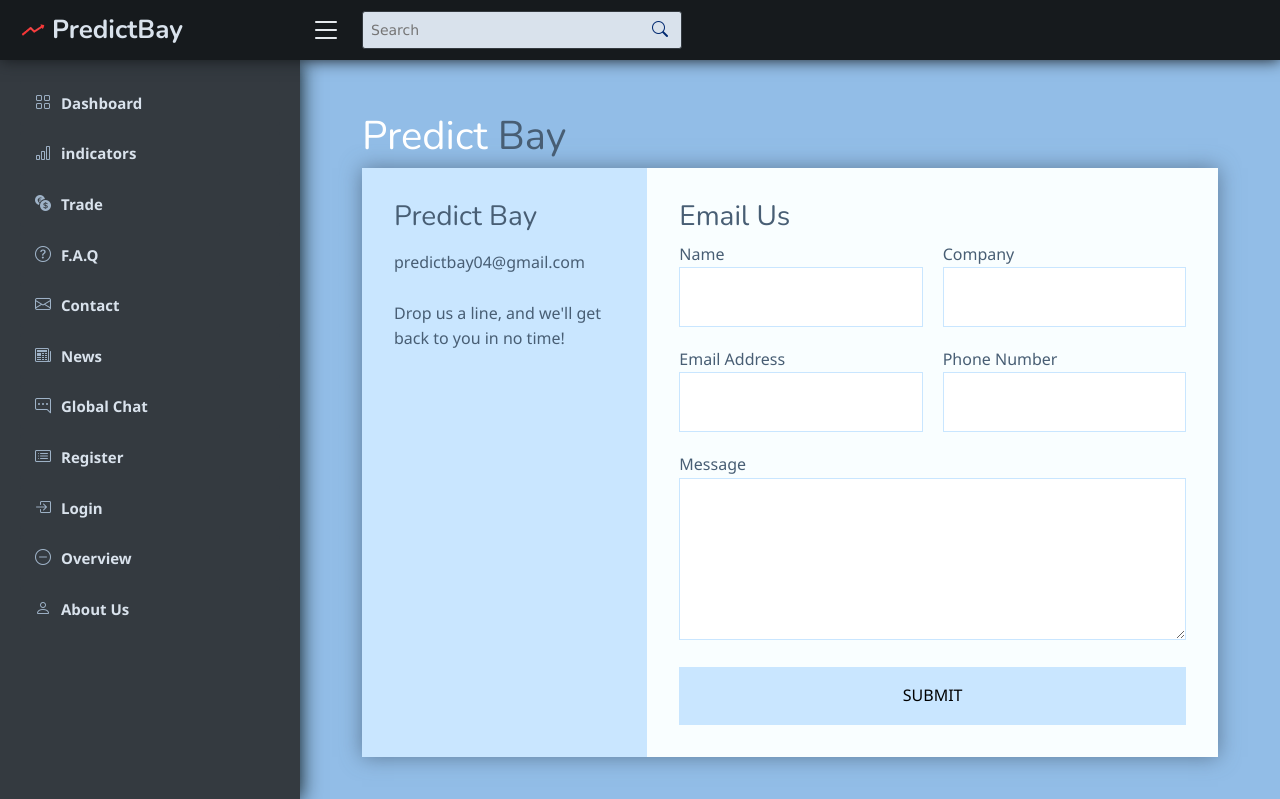
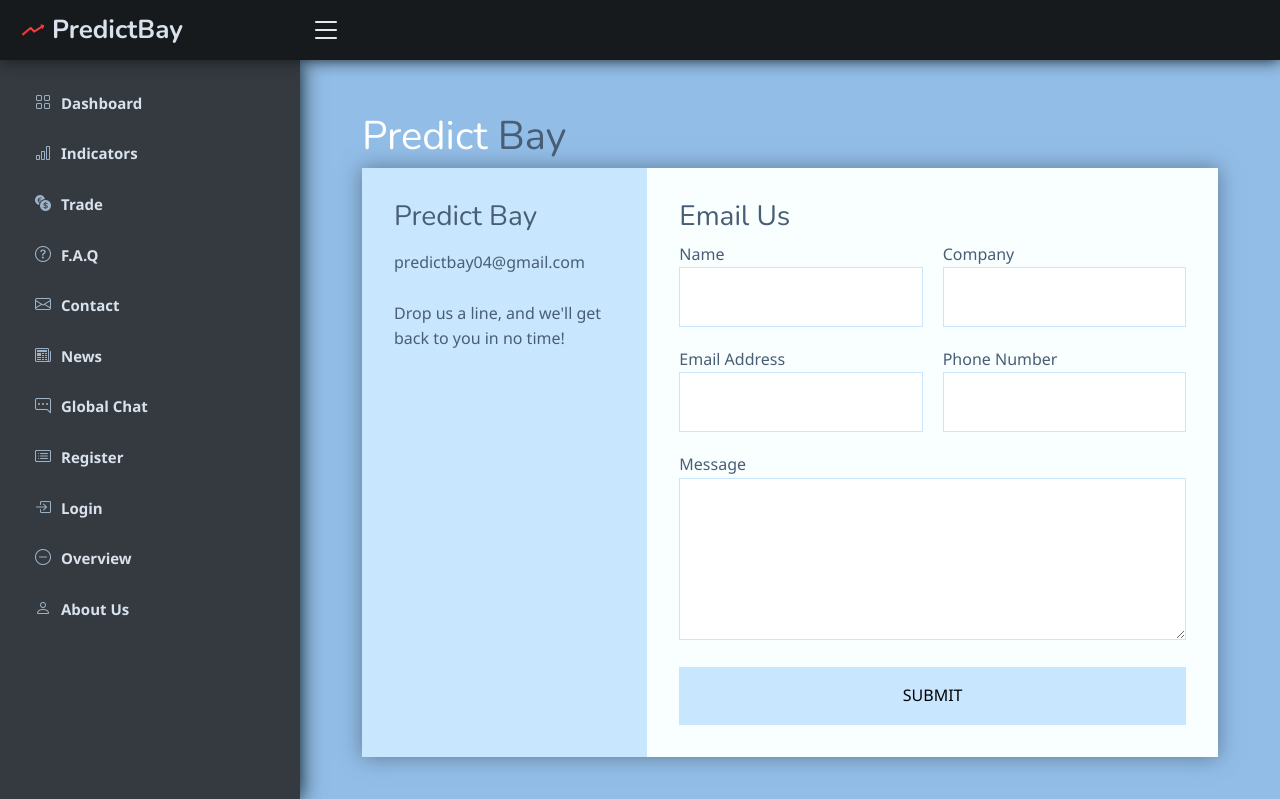
Before and after one commit to Abhishek-Mallick/Predict-Bay, a Flask app: page /contact in a window 1280 px wide. Shown: the top 799 px of the page. Run offline with Flask 3, Linux system fonts and the light colour scheme; some libraries are stand-ins or nearby versions; some web fonts are replaced.

Commit message:
Update pages-contact.html

```diff
--- a/templates/pages-contact.html
+++ b/templates/pages-contact.html
@@ -9,11 +9,9 @@
   <meta content="" name="description">
   <meta content="" name="keywords">
 
-  <!-- Favicons -->
   <link href="/static/img/logoalt2.png" rel="icon">
   <link href="assets/img/apple-touch-icon.png" rel="apple-touch-icon">
 
-  <!-- Google Fonts -->
   <link href="https://fonts.gstatic.com" rel="preconnect">
   <link
     href="https://fonts.googleapis.com/css?family=Open+Sans:300,300i,400,400i,600,600i,700,700i|Nunito:300,300i,400,400i,600,600i,700,700i|Poppins:300,300i,400,400i,500,500i,600,600i,700,700i"
@@ -37,7 +35,6 @@
 
 <body>
 
-  <!-- ======= Header ======= -->
   <header id="header" class="header fixed-top d-flex align-items-center">
 
     <div class="d-flex align-items-center justify-content-between">
@@ -46,34 +43,9 @@
         <span class="d-none d-lg-block">PredictBay</span>
       </a>
       <i class="bi bi-list toggle-sidebar-btn"></i>
-    </div><!-- End Logo -->
+    </div>
+  </header>
 
-    <div class="search-bar">
-      <form class="search-form d-flex align-items-center" method="POST" action="#">
-        <input type="text" name="query" placeholder="Search" title="Enter search keyword">
-        <button type="submit" title="Search"><i class="bi bi-search"></i></button>
-      </form>
-    </div><!-- End Search Bar -->
-
-    <nav class="header-nav ms-auto">
-      <ul class="d-flex align-items-center">
-
-        <li class="nav-item d-block d-lg-none">
-          <a class="nav-link nav-icon search-bar-toggle " href="#">
-            <i class="bi bi-search"></i>
-          </a>
-        </li><!-- End Search Icon-->
-
-
-
-
-
-      </ul>
-    </nav><!-- End Icons Navigation -->
-
-  </header><!-- End Header -->
-
-<!-- ======= Sidebar ======= -->
   <aside id="sidebar" class="sidebar">
 
     <ul class="sidebar-nav" id="sidebar-nav">
@@ -83,62 +55,60 @@
           <i class="bi-grid"></i>
           <span>Dashboard</span>
         </a>
-        </li><!-- End Dashboard Nav -->
+      </li>
       <li class="nav-item">
-            <a class="nav-link collapsed"  href="{{url_for('indicators')}}">
+        <a class="nav-link collapsed" href="{{url_for('indicators')}}">
           <i class="bi bi-bar-chart"></i>
-              <span>indicators</span>
+          <span>Indicators</span>
         </a>
       </li>
       <li class="nav-item">
-          <a class="nav-link collapsed" href="{{url_for('statergy')}}">
+        <a class="nav-link collapsed" href="{{url_for('trade')}}">
           <i class="bi bi-currency-exchange"></i>
           <span>Trade</span>
         </a>
       </li>
-
       <li class="nav-item">
         <a class="nav-link collapsed" href="{{url_for('faq')}}">
           <i class="bi bi-question-circle"></i>
           <span>F.A.Q</span>
         </a>
-        </li><!-- End F.A.Q Page Nav -->
+      </li>
 
       <li class="nav-item">
         <a class="nav-link collapsed" href="{{url_for('contact')}}">
           <i class="bi bi-envelope"></i>
           <span>Contact</span>
         </a>
-        </li><!-- End Contact Page Nav -->
+      </li>
 
       <li class="nav-item">
         <a class="nav-link collapsed" href="{{url_for('news')}}">
           <i class="bi bi-newspaper"></i>
           <span>News</span>
         </a>
-        </li><!-- End News Page Nav -->
+      </li>
 
       <li class="nav-item">
         <a class="nav-link collapsed" href="{{url_for('gchat')}}">
           <i class="bi bi-chat-right-dots"></i>
           <span>Global Chat</span>
         </a>
-        </li><!-- End Global Chat Nav -->
-
+      </li>
 
       <li class="nav-item">
         <a class="nav-link collapsed" href="{{url_for('register')}}">
           <i class="bi bi-card-list"></i>
           <span>Register</span>
         </a>
-        </li><!-- End Register Page Nav -->
+      </li>
 
       <li class="nav-item">
         <a class="nav-link collapsed" href="{{url_for('login')}}">
           <i class="bi bi-box-arrow-in-right"></i>
           <span>Login</span>
         </a>
-        </li><!-- End Login Page Nav -->
+      </li>
 
       <li class="nav-item">
         <a class="nav-link collapsed" href="{{url_for('overview')}}">
@@ -154,10 +124,9 @@
         </a>
       </li>
 
-
     </ul>
 
-</aside><!-- End Sidebar-->
+  </aside>
 
   <main id="main" class="main">
     <div class="container">
@@ -207,20 +176,16 @@
   <script src="https://www.gstatic.com/firebasejs/4.3.0/firebase.js"></script>
   <script src="/static/js/contact.js"></script>
 
-  <!-- ======= Footer ======= -->
   <footer id="footer" class="footer">
     <div class="copyright">
       &copy; Copyright <strong><span>PredictBay</span></strong>. All Rights Reserved
     </div>
-  </footer><!-- End Footer -->
+  </footer>
 
   <a href="#" class="back-to-top d-flex align-items-center justify-content-center"><i
       class="bi bi-arrow-up-short"></i></a>
 
   <script>
-// Initialize Firebase (ADD YOUR OWN DATA)
-// import { initializeApp } from "firebase/app";
-// import { getAnalytics } from "firebase/analytics";
 
     const config = {
       apiKey: "AIzaSyCS6MzsAo9Aq6QRvRgVJ1rYyiDyCGAEsL4",
@@ -234,15 +199,11 @@ const config = {
     };
 
     firebase.initializeApp(config);
-
-//   const app = initializeApp(firebaseConfig);
-//   const analytics = getAnalytics(app);
-// Reference messages collection
     var messagesRef = firebase.database().ref('messages');
 
     document.getElementById('contactForm').addEventListener('submit', submitForm);
 
-function submitForm(e){
+    function submitForm(e) {
       e.preventDefault();
 
       var name = getInputVal('name');
@@ -255,32 +216,31 @@ function submitForm(e){
 
       document.querySelector('.alert').style.display = 'block';
 
-  setTimeout(function(){
+      setTimeout(function () {
         document.querySelector('.alert').style.display = 'none';
-  },3000);
+      }, 3000);
 
       document.getElementById('contactForm').reset();
     }
 
-function getInputVal(id){
+    function getInputVal(id) {
       return document.getElementById(id).value;
     }
 
-function saveMessage(name, company, email, phone, message){
+    function saveMessage(name, company, email, phone, message) {
       var newMessageRef = messagesRef.push();
       newMessageRef.set({
         name: name,
-    company:company,
-    email:email,
-    phone:phone,
-    message:message
+        company: company,
+        email: email,
+        phone: phone,
+        message: message
       });
     }
 
 
   </script>
 
-  <!-- Vendor JS Files -->
   <script src="/static/js/apexcharts.min.js"></script>
   <script src="/static/js/bootstrap.bundle.min.js"></script>
   <script src="/static/js/main.js"></script>
@@ -289,8 +249,6 @@ function saveMessage(name, company, email, phone, message){
   <script src="/static/js/simple-datatables.js"></script>
   <script src="https://www.gstatic.com/firebasejs/8.2.1/firebase-app.js"></script>
   <script src="https://www.gstatic.com/firebasejs/8.2.1/firebase-firestore.js"></script>
-  <!-- <script src="/static/js/validate.js"></script> -->
-
 </body>
 
 </html>
```
Lines whose indentation alone changed are shown as unchanged.
